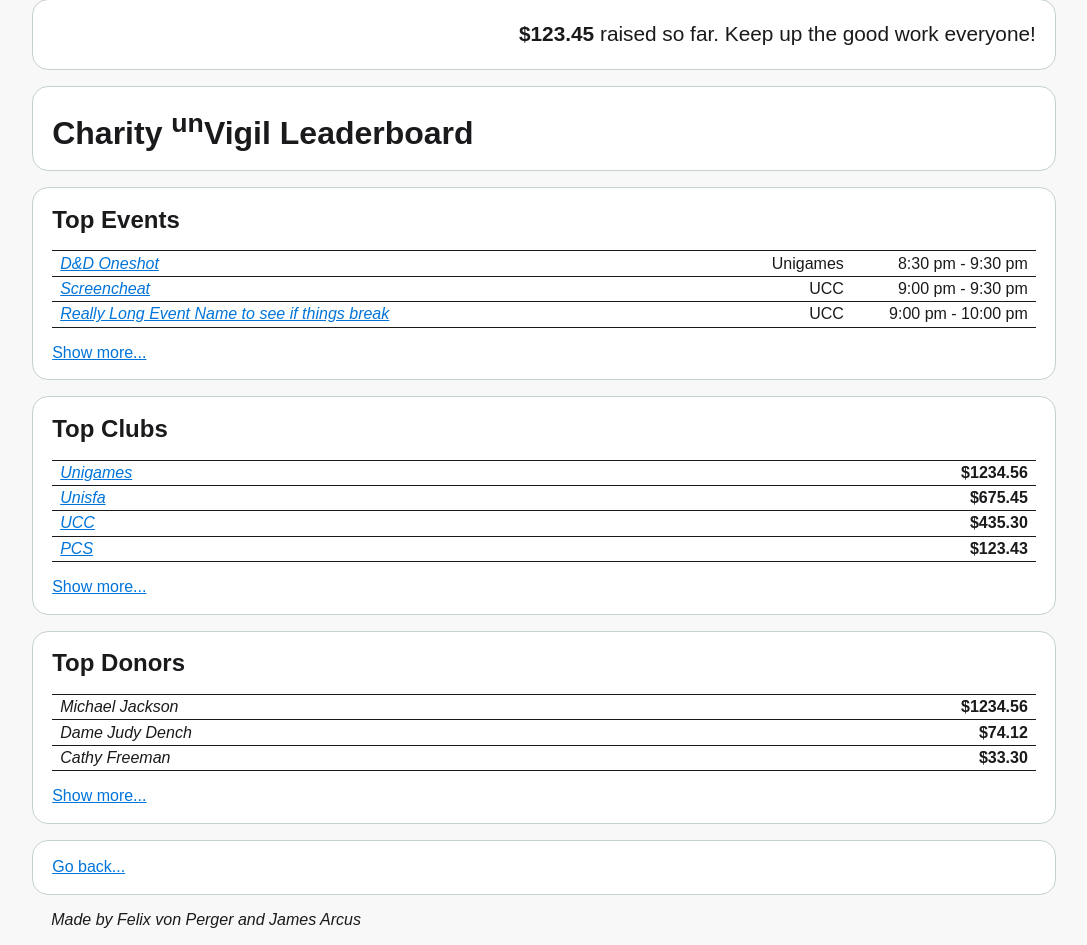
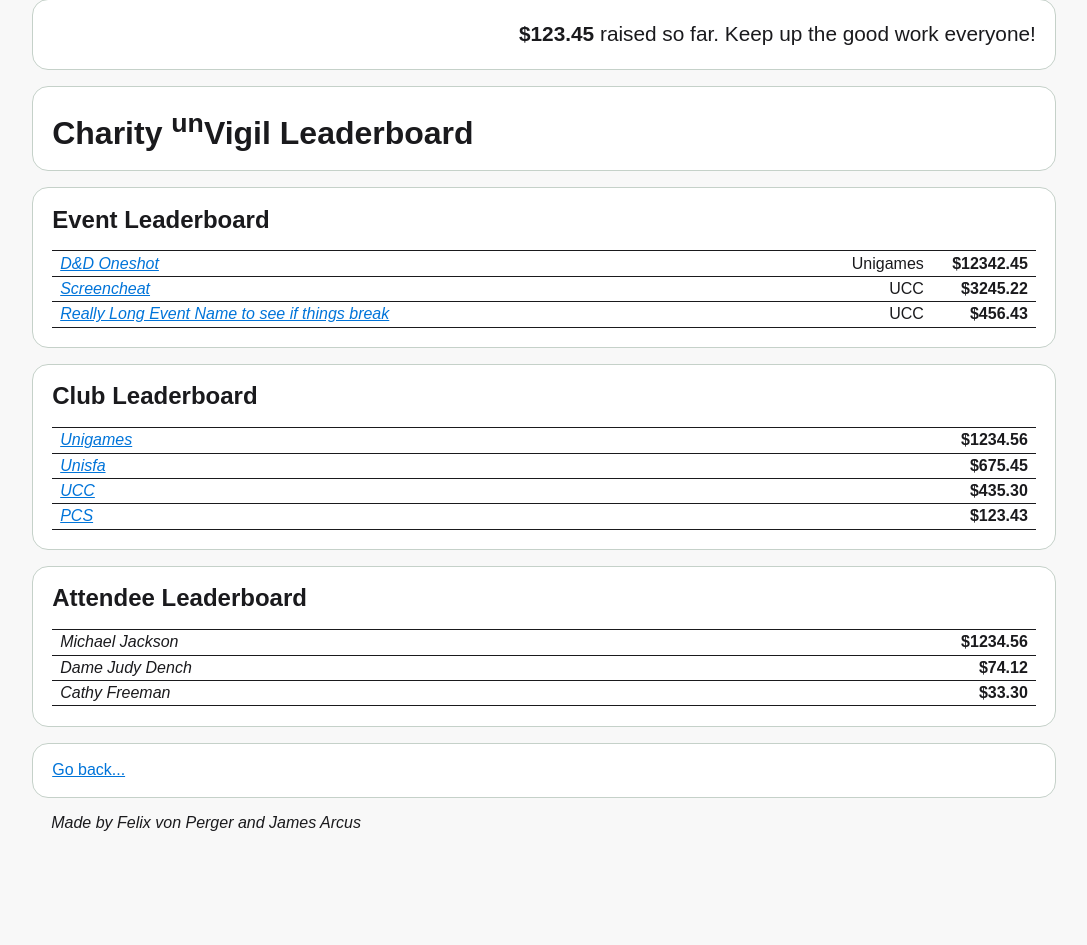
Before and after one commit to voidstarzero/donation-test, a Django app: page /leaderboards/ in a window 1280 px wide. Shown: the part 125-1070 px from the top of the page, without its empty margins (96-1183 px from the left). After the commit the page ends 956 px from the top, so only its background shows below. Run offline with Django 3.2, Linux system fonts and the light colour scheme.

Commit message:
Abstract leaderboard into widgets

```diff
--- /dev/null
+++ b/templates/leaderboards/attendee_widget.html
@@ -0,0 +1,17 @@
+<section class="pad-bottom">
+    <h2>Attendee Leaderboard</h2>
+    <div class="multi-table">
+        <div class="multi-row">
+            <span>Michael Jackson</span>
+            <strong>$1234.56</strong>
+        </div>
+        <div class="multi-row">
+            <span>Dame Judy Dench</span>
+            <strong>$74.12</strong>
+        </div>
+        <div class="multi-row">
+            <span>Cathy Freeman</span>
+            <strong>$33.30</strong>
+        </div>
+    </div>
+</section>
--- /dev/null
+++ b/templates/leaderboards/club_widget.html
@@ -0,0 +1,21 @@
+<section class="pad-bottom">
+    <h2>Club Leaderboard</h2>
+    <div class="multi-table">
+        <div class="multi-row">
+            <span><a href="/clubs/unigames">Unigames</a></span>
+            <strong>$1234.56</strong>
+        </div>
+        <div class="multi-row">
+            <span><a href="/clubs/unisfa">Unisfa</a></span>
+            <strong>$675.45</strong>
+        </div>
+        <div class="multi-row">
+            <span><a href="/clubs/ucc">UCC</a></span>
+            <strong>$435.30</strong>
+        </div>
+        <div class="multi-row">
+            <span><a href="/clubs/pcs">PCS</a></span>
+            <strong>$123.43</strong>
+        </div>
+    </div>
+</section>
--- /dev/null
+++ b/templates/leaderboards/event_widget.html
@@ -0,0 +1,20 @@
+<section class="pad-bottom">
+    <h2>Event Leaderboard</h2>
+    <div class="multi-table">
+        <div class="multi-row">
+            <a href="/events/d_d_oneshot">D&D Oneshot</a>
+            <span>Unigames</span>
+            <strong>$12342.45</strong>
+        </div>
+        <div class="multi-row">
+            <a href="/events/screencheat">Screencheat</a>
+            <span>UCC</span>
+            <strong>$3245.22</strong>
+        </div>
+        <div class="multi-row">
+            <a href="/events/really_long">Really Long Event Name to see if things break</a>
+            <span>UCC</span>
+            <strong>$456.43</strong>
+        </div>
+    </div>
+</section>
--- a/templates/leaderboards/index.html
+++ b/templates/leaderboards/index.html
@@ -6,67 +6,9 @@
 <section>
     <h1>Charity <sup>un</sup>Vigil Leaderboard</h1>
 </section>
-<section>
-    <h2>Top Events</h2>
-    <div class="multi-table">
-        <div class="multi-row">
-            <a href="/events/d_d_oneshot">D&D Oneshot</a>
-            <span>Unigames</span>
-            <span>8:30 pm - 9:30 pm</span>
-        </div>
-        <div class="multi-row">
-            <a href="/events/screencheat">Screencheat</a>
-            <span>UCC</span>
-            <span>9:00 pm - 9:30 pm</span>
-        </div>
-        <div class="multi-row">
-            <a href="/events/really_long">Really Long Event Name to see if things break</a>
-            <span>UCC</span>
-            <span>9:00 pm - 10:00 pm</span>
-        </div>
-    </div>
-    <p><a href="/leaderboards/by_event">Show more...</a></p>
-</section>
-<section>
-    <h2>Top Clubs</h3>
-    <div class="multi-table">
-        <div class="multi-row">
-            <span><a href="/clubs/unigames">Unigames</a></span>
-            <strong>$1234.56</strong>
-        </div>
-        <div class="multi-row">
-            <span><a href="/clubs/unisfa">Unisfa</a></span>
-            <strong>$675.45</strong>
-        </div>
-        <div class="multi-row">
-            <span><a href="/clubs/ucc">UCC</a></span>
-            <strong>$435.30</strong>
-        </div>
-        <div class="multi-row">
-            <span><a href="/clubs/pcs">PCS</a></span>
-            <strong>$123.43</strong>
-        </div>
-    </div>
-    <p><a href="/leaderboards/by_club">Show more...</a></p>
-</section>
-<section>
-    <h2>Top Donors</h2>
-    <div class="multi-table">
-        <div class="multi-row">
-            <span>Michael Jackson</span>
-            <strong>$1234.56</strong>
-        </div>
-        <div class="multi-row">
-            <span>Dame Judy Dench</span>
-            <strong>$74.12</strong>
-        </div>
-        <div class="multi-row">
-            <span>Cathy Freeman</span>
-            <strong>$33.30</strong>
-        </div>
-    </div>
-    <p><a href="/leaderboards/by_attendee">Show more...</a></p>
-</section>
+{% include "leaderboards/event_widget.html" %}
+{% include "leaderboards/club_widget.html" %}
+{% include "leaderboards/attendee_widget.html" %}
 <section>
     <p><a href="/">Go back...</a></p>
 </section>
```
Also changed, not shown: templates/leaderboards/by_attendee.html (+1 -17 lines), templates/leaderboards/by_club.html (+1 -21 lines), templates/leaderboards/by_event.html (+1 -20 lines).
